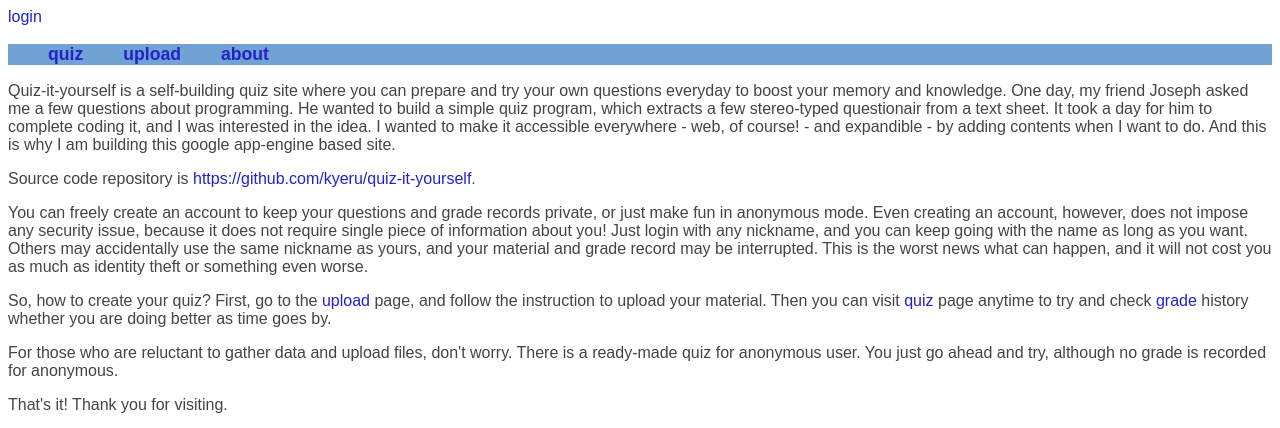
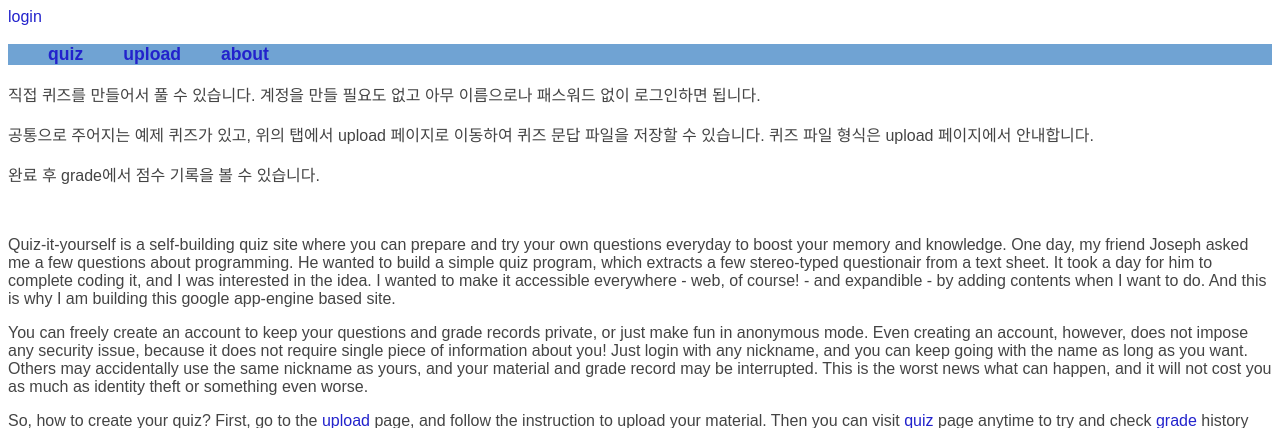
Before and after one commit to kyeru/appengine_flask_code, a Flask app: page /about/ in a window 1280 px wide. Shown: the top 428 px of the page. Run offline with Flask 2, Linux system fonts and the light colour scheme.

Commit message:
korean content added to about page

```diff
--- a/mymodules/templates/about.html
+++ b/mymodules/templates/about.html
@@ -3,10 +3,18 @@
 {% block content %}
 
 <p>
+직접 퀴즈를 만들어서 풀 수 있습니다. 계정을 만들 필요도 없고 아무 이름으로나 패스워드 없이 로그인하면 됩니다.
+</p>
+<p>
+공통으로 주어지는 예제 퀴즈가 있고, 위의 탭에서 upload 페이지로 이동하여 퀴즈 문답 파일을 저장할 수 있습니다. 퀴즈 파일 형식은 upload 페이지에서 안내합니다.
+</p>
+<p>
+완료 후 grade에서 점수 기록을 볼 수 있습니다.
+</p>
+<br />
+<p>
 Quiz-it-yourself is a self-building quiz site where you can prepare and try your own questions everyday to boost your memory and knowledge. One day, my friend Joseph asked me a few questions about programming. He wanted to build a simple quiz program, which extracts a few stereo-typed questionair from a text sheet. It took a day for him to complete coding it, and I was interested in the idea. I wanted to make it accessible everywhere - web, of course! - and expandible - by adding contents when I want to do. And this is why I am building this google app-engine based site.
 </p>
-<p>
-Source code repository is <a href="https://github.com/kyeru/quiz-it-yourself">https://github.com/kyeru/quiz-it-yourself</a>.
 <p>
 You can freely create an account to keep your questions and grade records private, or just make fun in anonymous mode. Even creating an account, however, does not impose any security issue, because it does not require single piece of information about you! Just login with any nickname, and you can keep going with the name as long as you want. Others may accidentally use the same nickname as yours, and your material and grade record may be interrupted. This is the worst news what can happen, and it will not cost you as much as identity theft or something even worse.
 </p>
@@ -17,6 +25,9 @@ So, how to create your quiz? First, go to the <a href="/upload">upload</a> page,
 For those who are reluctant to gather data and upload files, don't worry. There is a ready-made quiz for anonymous user. You just go ahead and try, although no grade is recorded for anonymous.
 </p>
 <p>
+Source code repository is <a href="https://github.com/kyeru/quiz-it-yourself">https://github.com/kyeru/quiz-it-yourself</a>.
+</p>
+<p>
 That's it! Thank you for visiting.
 </p>
 
```
